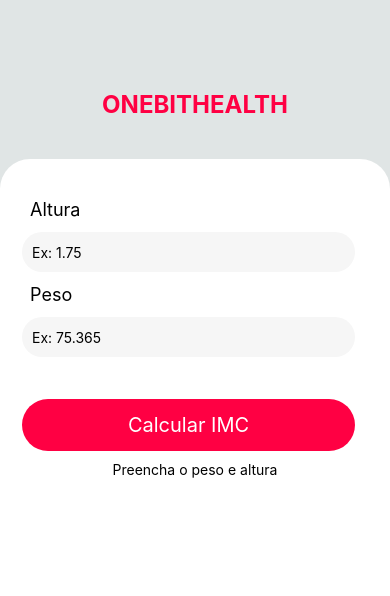
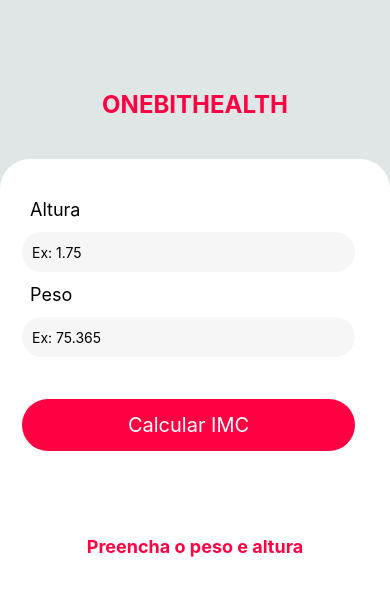
Before and after one commit to piedro404/imc-react-native-curso, a React Native app: screen / in a window 390 px wide. Shown: the top 596 px of the page. Built offline with nearby package versions, Linux system fonts and the light colour scheme.

Commit message:
feat: :seedling: Custom Result

```diff
--- a/src/components/Form/ResultImc/index.js
+++ b/src/components/Form/ResultImc/index.js
@@ -1,11 +1,12 @@
 import React from "react";
 import { View, Text } from "react-native";
+import styles from "./style";
 
 export default function ResultImc(props) {
     return(
-        <View>
-            <Text>{props.messageResultImc}</Text>
-            <Text>{props.resultImc}</Text>
+        <View style={styles.resultImc}>
+            <Text style={styles.info}>{props.messageResultImc}</Text>
+            <Text style={styles.numberImc}>{props.resultImc}</Text>
         </View>
     );
 }
--- a/src/components/Form/ResultImc/style.js
+++ b/src/components/Form/ResultImc/style.js
@@ -0,0 +1,24 @@
+import { StyleSheet } from 'react-native'
+
+const styles = StyleSheet.create({
+    resultImc: {
+        flex: 1,
+        marginTop: 15,
+        paddingTop: 60,
+        borderRadius: 50,
+        alignItems: "center",
+        width: "100%",
+    },
+    info: {
+        fontSize: 18,
+        color: "#ff0043",
+        fontWeight: "bold",
+    },
+    numberImc: {
+        fontSize: 48,
+        color: "#ff0043",
+        fontWeight: "bold",
+    }
+});
+
+export default styles
```
